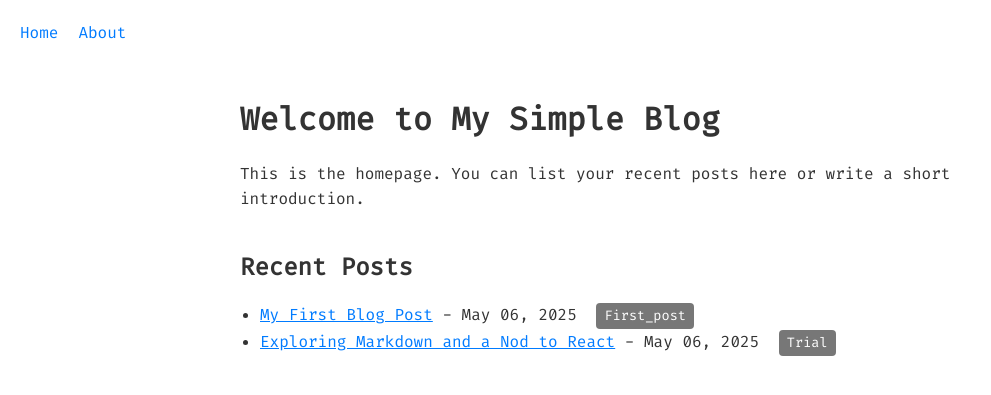
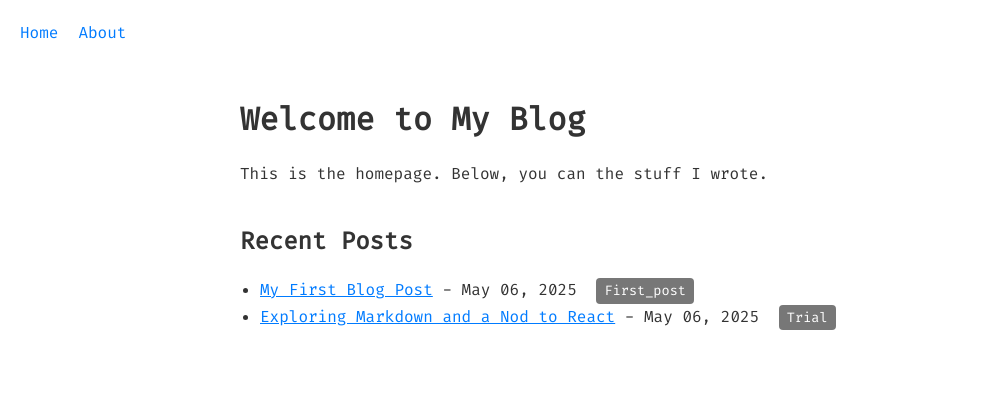
Before and after one commit to barisucarsoy/barisucarsoy.github.io, a Jekyll site: the page built from index.md, in a window 1280 px wide. Shown: the top 395 px of the page, without its empty margins (0-991 px from the left). Built offline with Jekyll 4.4.1, drawn with Linux system fonts in a browser that asks for light colours.

Commit message:
Update index.md

```diff
--- a/index.md
+++ b/index.md
@@ -3,9 +3,9 @@ layout: default
 title: Home
 ---
 
-# Welcome to My Simple Blog
+# Welcome to My Blog
 
-This is the homepage. You can list your recent posts here or write a short introduction.
+This is the homepage. Below, you can the stuff I wrote.
 
 ## Recent Posts
 <ul>
```
